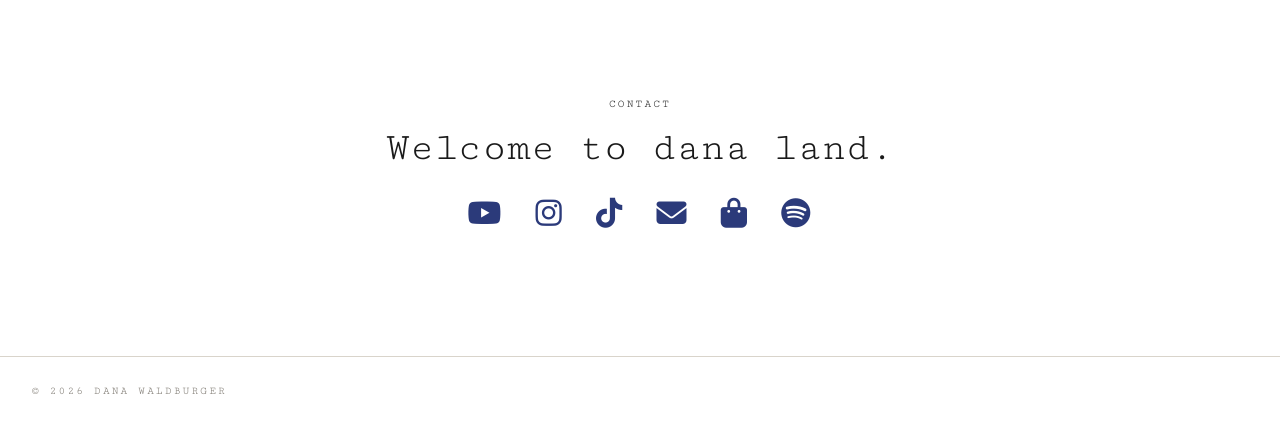
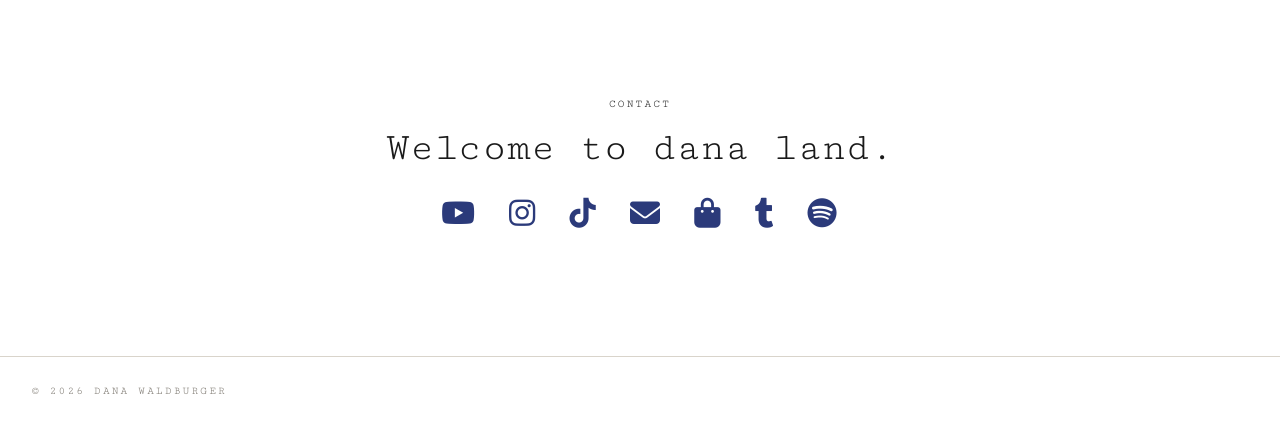
Before and after one commit to danaarosey/danaarosey.github.io, a plain HTML site: page index.html in a window 1280 px wide. Shown: the part 2145-2570 px from the top of the page. Drawn offline with Linux system fonts and the light colour scheme.

Commit message:
Update index.html

```diff
--- a/index.html
+++ b/index.html
@@ -178,6 +178,7 @@ nav a:first-child { color: #2b3a7a; border-bottom: 1px solid #2b3a7a; }
       <a href="https://www.tiktok.com/@danaarosey" aria-label="TikTok"><i class="fa-brands fa-tiktok"></i></a>
       <a href="mailto:danarosey@gmail.com" id="email-link" aria-label="Email"><i class="fa-solid fa-envelope"></i></a>
        <a href="https://www.depop.com/danarosey/" aria-label="Depop" title="Depop"><i class="fa-solid fa-bag-shopping"></i></a>
+  <a href="https://razberi.tumblr.com/" aria-label="Tumblr" title="Tumblr"><i class="fa-brands fa-tumblr"></i></a>
         <a href="https://open.spotify.com/user/danarosey" aria-label="Spotify"><i class="fa-brands fa-spotify"></i></a>
     </div>
   </section>
```
